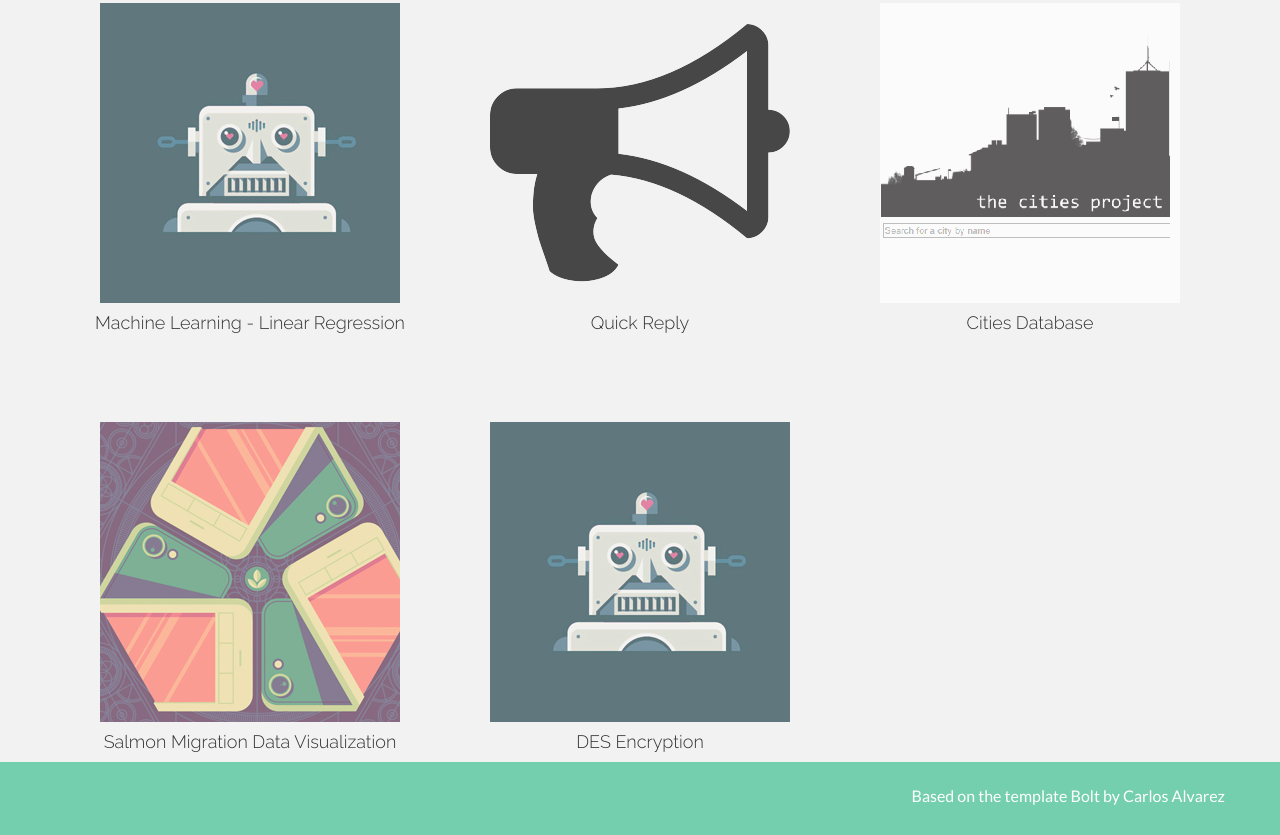
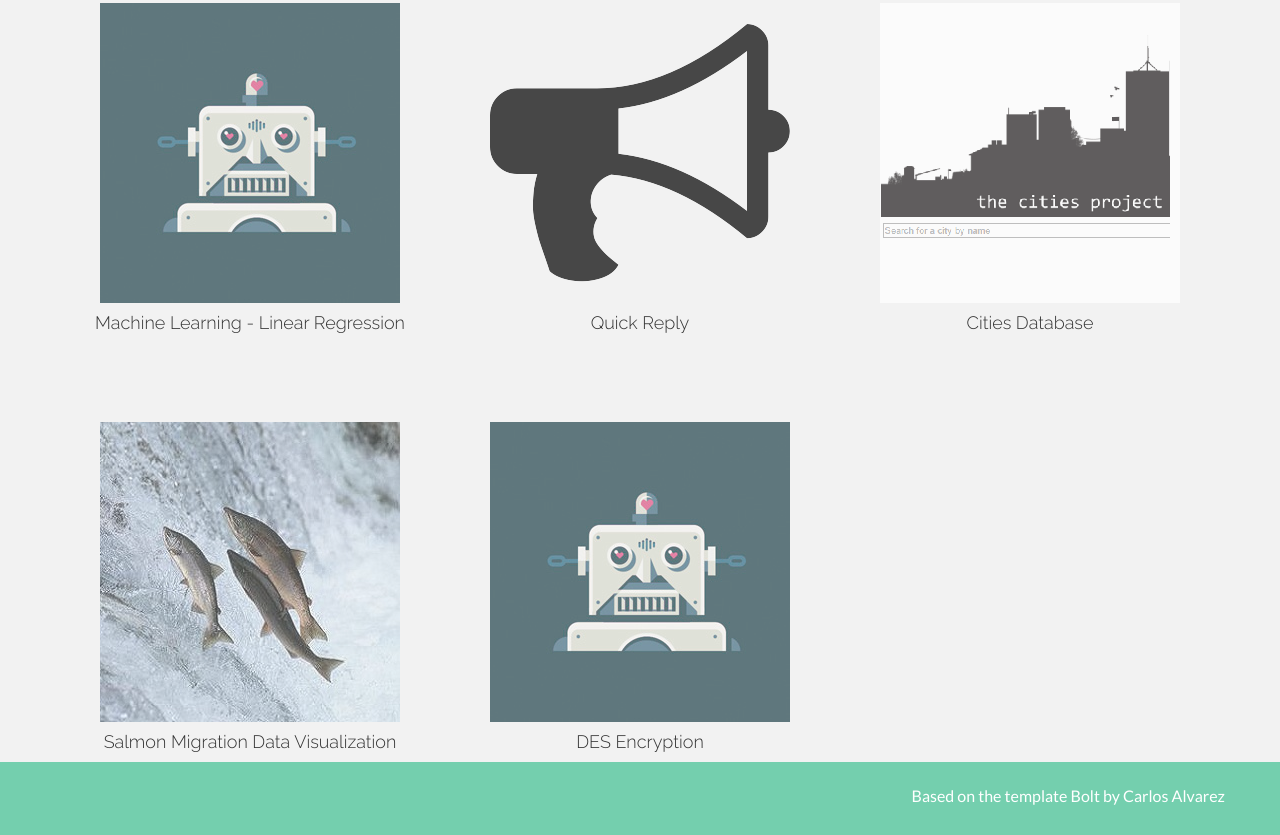
Before and after one commit to kylelin47/kylelin47.github.io, a plain HTML site: page index.html in a window 1280 px wide. Shown: the part 1203-2038 px from the top of the page. Drawn offline with Linux system fonts and the light colour scheme.

Commit message:
Change salmon migration thumbnail

```diff
--- a/index.html
+++ b/index.html
@@ -117,7 +117,7 @@
         <div class="row centered mt grid">
             <div class="mt"></div>
             <div class="col-lg-4">
-                <a href="http://virtual-reality-group-project-3.github.io/Salmon-Migration/"><img src="assets/img/01.jpg" alt="Salmon"></a>
+                <a href="http://virtual-reality-group-project-3.github.io/Salmon-Migration/"><img src="assets/img/salmon.jpg" alt="Salmon Migration"></a>
                 <h4>Salmon Migration Data Visualization</h4>
             </div>
            <div class="col-lg-4">
```
Also changed, not shown: assets/img/salmon.jpg (added).
